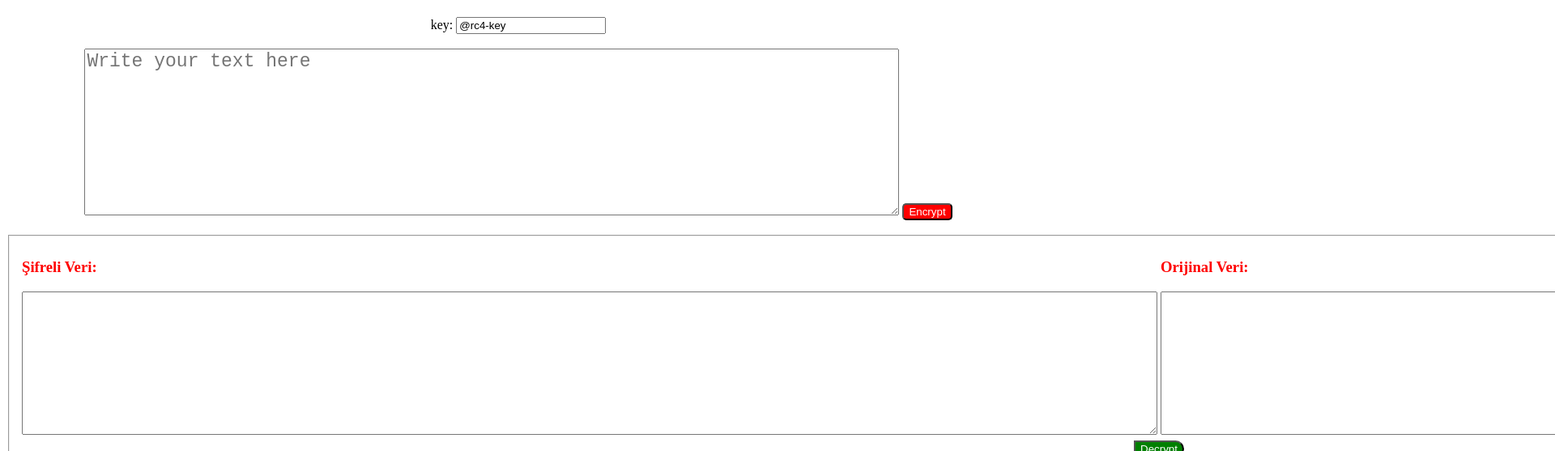
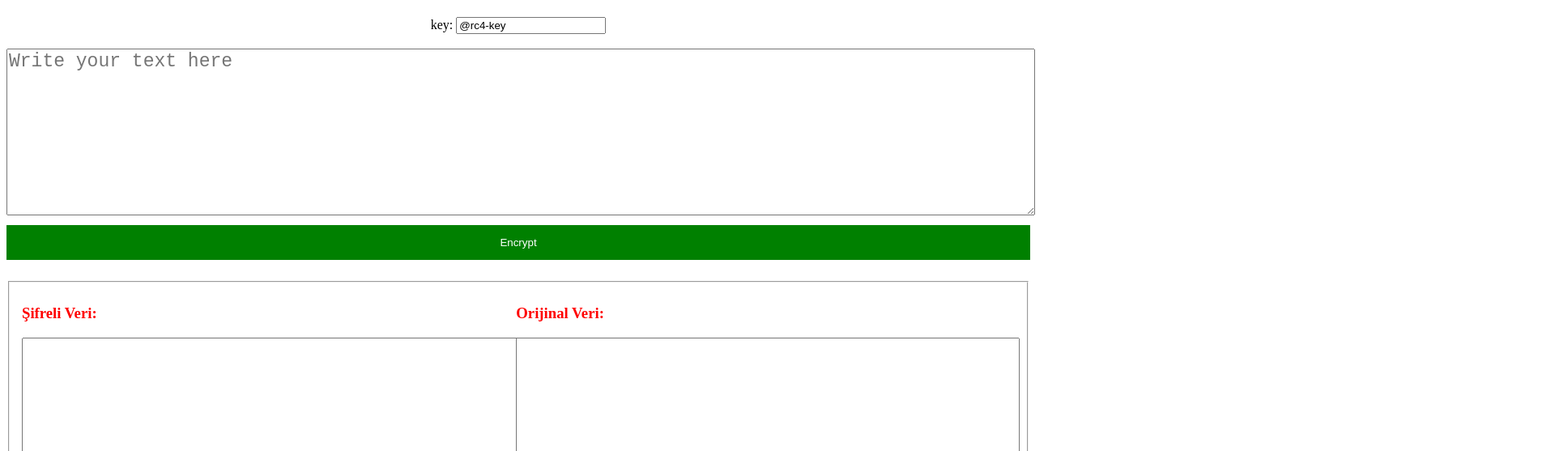
Before and after one commit to OzerBey/rc4-cryptology, a plain HTML site: page index.html in a window 1280 px wide. Shown: the part 59-616 px from the top of the page at 81% size, 1920 px wide, since content can reach past the window. Drawn offline with Linux system fonts and the light colour scheme; files that its build step writes are made by us from their sources.

Commit message:
Redesign html and styles

```diff
--- a/css/style.css
+++ b/css/style.css
@@ -1,3 +1,16 @@
 h3 {
   color: red;
 }
+input[type="button"] {
+  background-color: #d80d0d;
+  color: white;
+  padding: 14px 20px;
+  margin: 8px 0;
+  border: none;
+  cursor: pointer;
+  width: 100%;
+}
+
+button:hover {
+  opacity: 0.8;
+}
--- a/index.html
+++ b/index.html
@@ -5,7 +5,7 @@
     <meta http-equiv="X-UA-Compatible" content="IE=edge" />
     <meta name="viewport" content="width=device-width, initial-scale=1.0" />
     <title>RC4 Encryption</title>
-    <link rel="stylesheet" href="../css/style.css" />
+    <link rel="stylesheet" href="../Homework/css/style.css" />
   </head>
   <body>
     <center>
@@ -21,14 +21,14 @@
       <br /><br />
       <textarea
         id="text"
-        style="width: 1000px; height: 200px; font-size: 23px"
+        style="width: 100%; height: 200px; font-size: 23px"
         type="text"
         name="text"
         placeholder="Write your text here"
       ></textarea>
       <input
-        style="color: white; background-color: red; border-radius: 5px"
-        type="submit"
+        style="background-color: green"
+        type="button"
         value="Encrypt"
         onclick="sifrele()"
       />
@@ -39,7 +39,7 @@
             <td>
               <h3>Şifreli Veri:</h3>
               <textarea
-                style="font-size: 50px"
+                style="font-size: 50px; width: 100%; height: 200px"
                 name=""
                 id="resultChipher"
                 cols="46"
@@ -49,7 +49,7 @@
             <td>
               <h3>Orijinal Veri:</h3>
               <textarea
-                style="font-size: 50px"
+                style="font-size: 50px; width: 100%; height: 200px"
                 name=""
                 id="resultPlain"
                 cols="46"
@@ -59,18 +59,9 @@
           </tr>
         </table>
 
-        <input
-          style="
-            color: white;
-            background-color: green;
-            border-radius: 0px 23px 23px 0px;
-          "
-          type="button"
-          value="Decrypt"
-          onclick="sifreCoz()"
-        />
+        <input type="button" value="Decrypt" onclick="sifreCoz()" />
       </fieldset>
     </center>
-    <script src="../js/index.js"></script>
+    <script src="../Homework/js/index.js"></script>
   </body>
 </html>
--- a/js/rc4.js
+++ b/js/rc4.js
@@ -6,7 +6,6 @@ const rc4 = (str, key) => {
     s[i] = i;
     k[i] = key.charCodeAt(i % key.length);
   }
-
   //step 2
   j = 0;
   for (let i = 0; i < 255; i++) {
```
